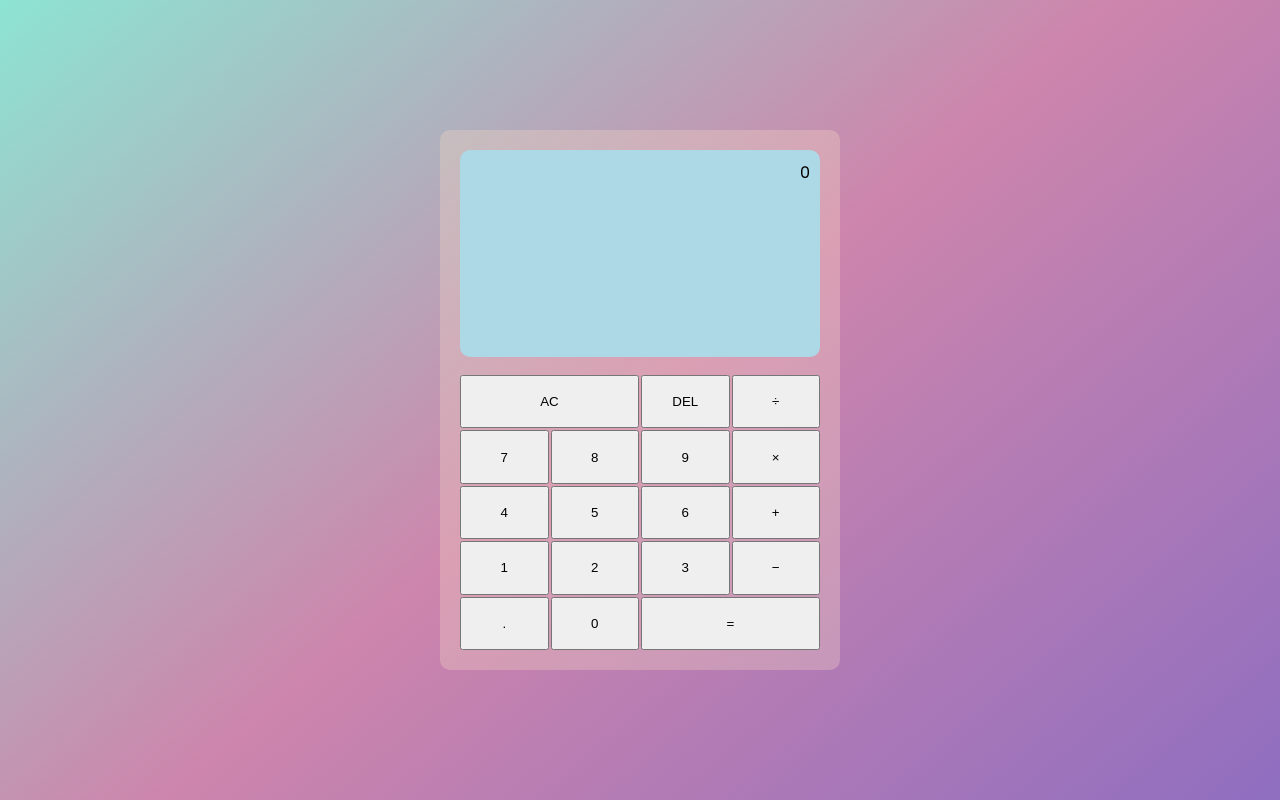
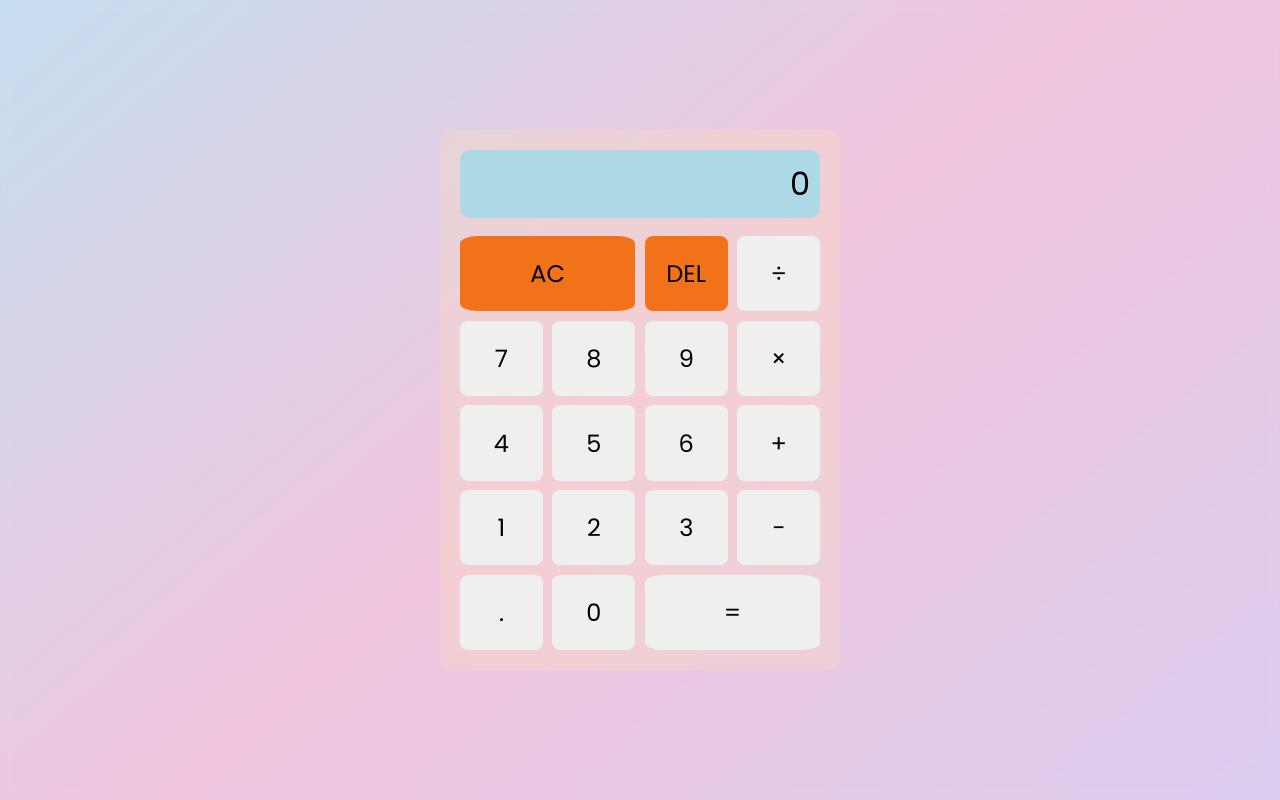
Before and after one commit to eluric/calculator, a plain HTML site: page index.html in a window 1280 px wide. Drawn offline with Linux system fonts and the light colour scheme.

Commit message:
feat: style buttons

```diff
--- a/styles.css
+++ b/styles.css
@@ -1,3 +1,12 @@
+:root {
+    --pastel-yellow: #faedcb;
+    --pastel-green: #c9e4de;
+    --pastel-blue: #c6def1;
+    --pastel-purple: #dbcdf0;
+    --pastel-pink: #f2c6de;
+    --pastel-orange: #f7d9c4;
+}
+
 * {
     box-sizing: border-box;
 }
@@ -6,7 +15,7 @@ body {
     font-family: "Poppins", sans-serif;
     margin: 0;
     padding: 0;
-    background: linear-gradient(320deg, #8f6ec0, #cd85ac, #8de4d2)
+    background: linear-gradient(320deg, var(--pastel-purple), var(--pastel-pink), var(--pastel-blue))
 }
 
 .container {
@@ -14,15 +23,19 @@ body {
     justify-content: center;
     align-items: center;
     height: 100vh;
+    backdrop-filter: blur(5.5px);
+    -webkit-backdrop-filter: blur(5.5px);
 }
 
 .calculator {
-    background-color: rgba(247, 217, 196, 0.30);
+    background-color: rgba(247, 217, 196, 0.4);
     display: grid;
+    grid-template-rows: repeat(6, 1fr);
     border-radius: 10px;
     padding: 20px;
     flex-basis: 400px;
     height: 540px;
+    font-size: 2rem;
 }
 
 .screen {
@@ -32,17 +45,28 @@ body {
     margin-bottom: 5%;
     align-items: end;
     text-align: right;
-    grid-row: span 1;
+}
+
+.calculator-buttons button {
+    font-family: "Poppins", sans-serif;
+    font-size: 1.5rem;
+    border: 0;
+    border-radius: 10%;
 }
 
 .calculator-buttons {
     display: grid;
+    grid-row: 2 / -1;
     grid-template-rows: repeat(5, 1fr);
     grid-template-columns: repeat(4, 1fr);
-    row-gap: 2px;
-    column-gap: 2px;
+    row-gap: 0.6rem;
+    column-gap: 0.6rem;
 }
 
 .wide-button {
     grid-column: span 2;
 }
+
+.function-symbol {
+    background-color: rgb(241, 114, 24);
+}
```
